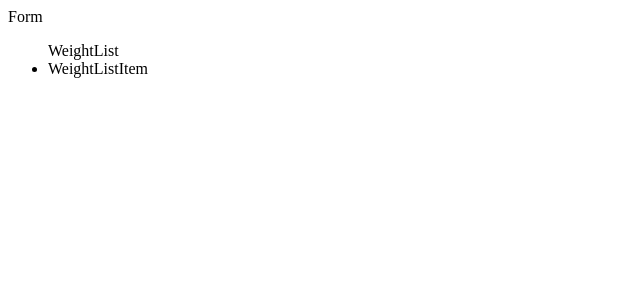
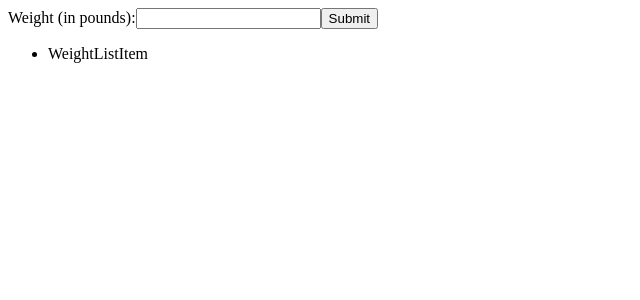
Before and after one commit to ianferrier777/weight_crunch, a React (Create React App) app in the folder client/: page / in a window 1280 px wide. Shown: the top 300 px of the page, without its empty margins (0-640 px from the left). Built offline with nearby package versions, Linux system fonts and the light colour scheme; the HTML template or start-up script is replaced by a standard one.

Commit message:
Front End hault, moving to server to connect to database.

```diff
--- a/client/src/App.jsx
+++ b/client/src/App.jsx
@@ -10,10 +10,16 @@ class App extends React.Component {
     };
   }
 
+  onWeightSubmit = (e) => {
+    e.preventDefault();
+    const weight = e.target[0].value;
+    const time = new Date();
+  }
+
   render() {
     return (
       <div>
-        <Form />
+        <Form onWeightSubmit={this.onWeightSubmit} />
         <WeightList />
       </div>
     );
--- a/client/src/components/Form.jsx
+++ b/client/src/components/Form.jsx
@@ -1,5 +1,20 @@
 import React from 'react';
+import PropTypes from 'prop-types';
 
-const Form = () => <form>Form</form>;
+const Form = (props) => {
+  Form.propTypes = {
+    onWeightSubmit: PropTypes.func.isRequired,
+  };
+  const { onWeightSubmit } = props;
+  return (
+    <form onSubmit={(e) => onWeightSubmit(e)}>
+      <label htmlFor="weight">
+        Weight (in pounds):
+        <input type="number" id="weight" name="weight" min="1" />
+      </label>
+      <button type="submit" value="Submit">Submit</button>
+    </form>
+  );
+};
 
 export default Form;
--- a/client/src/components/WeightList.jsx
+++ b/client/src/components/WeightList.jsx
@@ -1,9 +1,8 @@
 import React from 'react';
 import WeightListItem from './WeightListItem';
 
-const WeightList = () => (
+const WeightList = (props) => (
   <ul>
-    WeightList
     <WeightListItem />
   </ul>
 );
--- a/client/src/components/WeightListItem.jsx
+++ b/client/src/components/WeightListItem.jsx
@@ -1,5 +1,5 @@
 import React from 'react';
 
-const WeightListItem = () => <li>WeightListItem</li>;
+const WeightListItem = (props) => <li>WeightListItem</li>;
 
 export default WeightListItem;
--- a/index.js
+++ b/index.js
@@ -1 +1 @@
-var initialize = require('./server/index.js');
+const initialize = require('./server/index');
```
Also changed, not shown: package.json (+8 -1 lines), webpack.config.js (+15 -16 lines), 2 other files (tests, documents, lock files or other folders).
